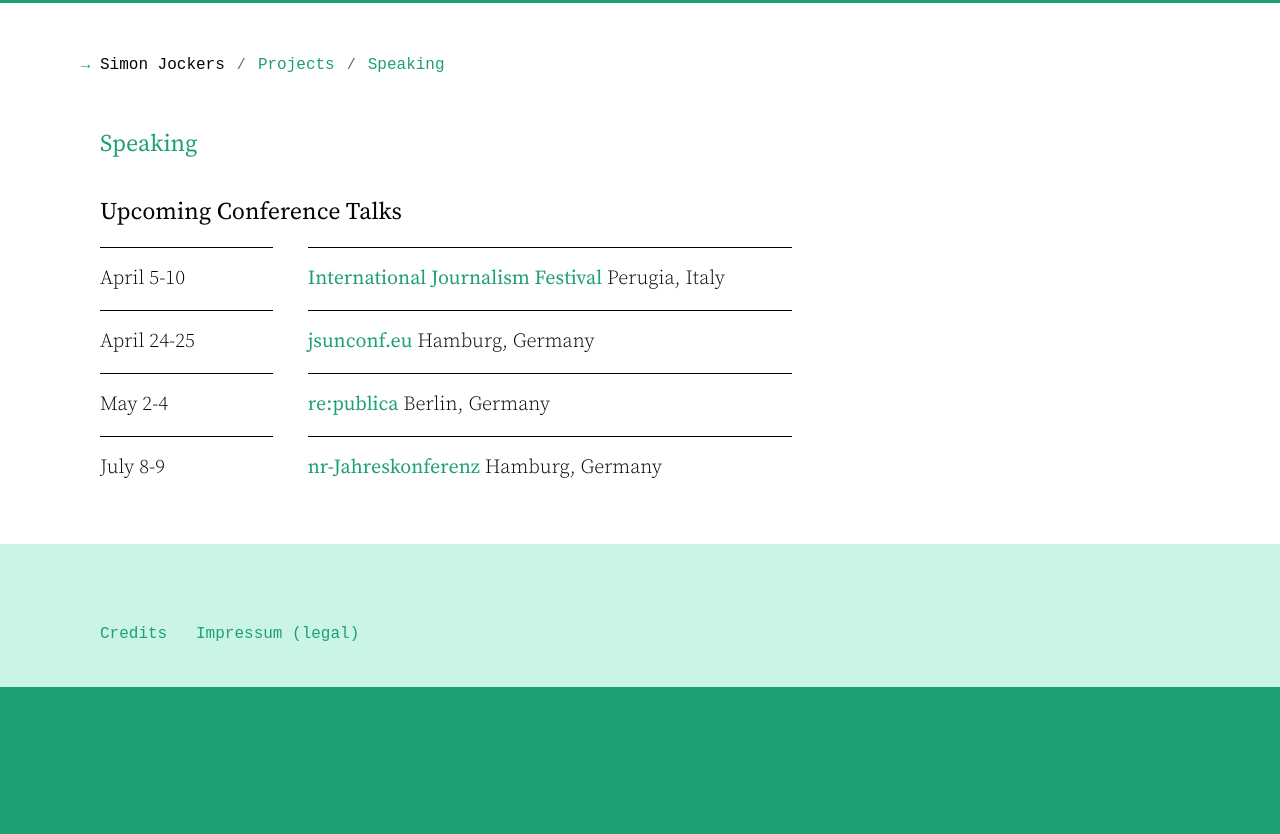
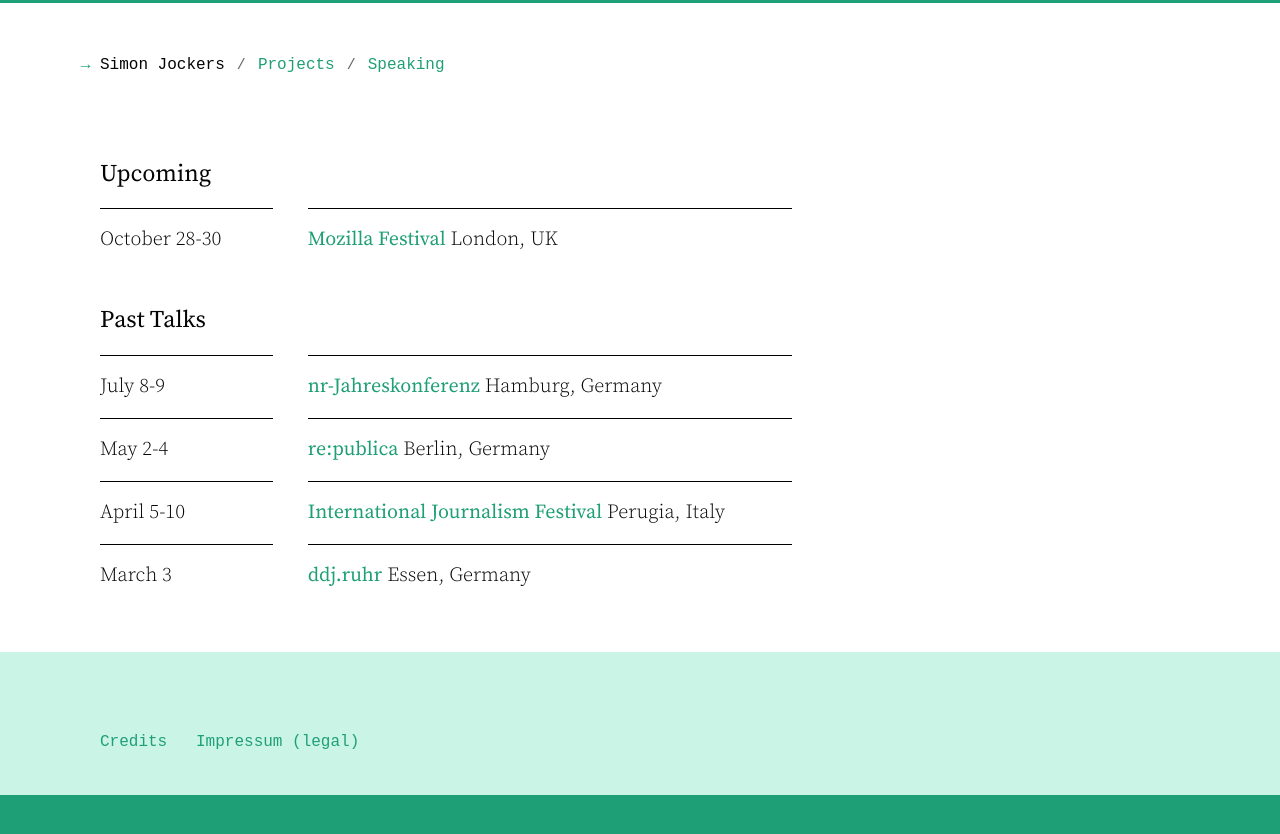
Before and after one commit to sjockers/simonjockers.de, a Jekyll site: the page built from speaking/index.md, in a window 1280 px wide. Shown: the top 834 px of the page. Built offline with Jekyll 4.4.1, drawn with Linux system fonts in a browser that asks for light colours.

Commit message:
Update list of conference talks.

```diff
--- a/speaking/index.md
+++ b/speaking/index.md
@@ -3,18 +3,18 @@
 title: Simon Jockers / Speaking
 ---
 
-# Speaking
+## Upcoming
 
-## Upcoming Conference Talks
+October 28-30
+: ^
+  [Mozilla Festival](https://mozillafestival.org/)
+  London, UK
 
-April 5-10
+## Past Talks
+
+July 8-9
 : ^
-  [International Journalism Festival](http://www.journalismfestival.com/)
-  Perugia, Italy
-
-April 24-25
-: ^
-  [jsunconf.eu](http://jsunconf.eu)
+  [nr-Jahreskonferenz](https://netzwerkrecherche.org/termine/termin/nr-jahreskonferenz-2016/)
   Hamburg, Germany
 
 May 2-4
@@ -22,7 +22,12 @@
   [re:publica](https://re-publica.de/)
   Berlin, Germany
 
-July 8-9
+April 5-10
 : ^
-  [nr-Jahreskonferenz](https://netzwerkrecherche.org/termine/termin/nr-jahreskonferenz-2016/)
-  Hamburg, Germany
+  [International Journalism Festival](http://www.journalismfestival.com/)
+  Perugia, Italy
+
+March 3
+: ^
+  [ddj.ruhr](http://www.meetup.com/DDJ-Taskforce-NRW/)
+  Essen, Germany
```
